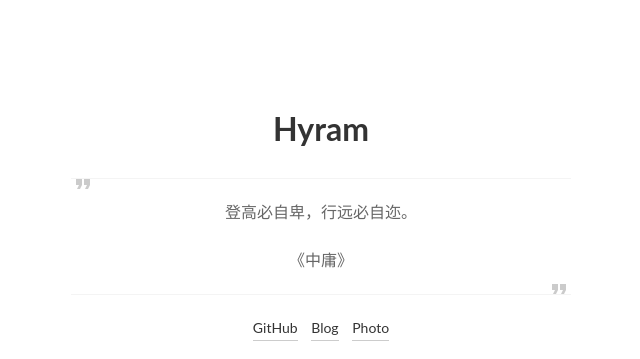
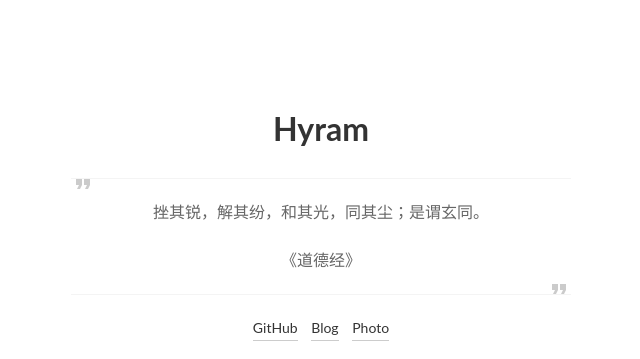
Before and after one commit to HyramTang/hyram.net, a plain HTML site: page index.html in a window 1280 px wide. Shown: the top 359 px of the page, without its empty margins (319-959 px from the left). Drawn offline with nearby package versions, Linux system fonts and the light colour scheme.

Commit message:
edit the quotes

```diff
--- a/index.html
+++ b/index.html
@@ -1,12 +1,13 @@
 <!doctype html>
 <html>
+
 <head>
-    <meta charset="utf-8"/>
+    <meta charset="utf-8" />
     <meta http-equiv="X-UA-Compatible" content="IE=edge">
     <meta name="viewport" content="width=device-width, initial-scale=1, maximum-scale=1">
     <title>Homepage &middot; Hyram</title>
-    <link rel="icon" href="favicon.ico" type="image/x-icon"/>
-    <link rel="stylesheet" type="text/css" href="assets/css/main.css"/>
+    <link rel="icon" href="favicon.ico" type="image/x-icon" />
+    <link rel="stylesheet" type="text/css" href="assets/css/main.css" />
 </head>
 
 <body>
@@ -15,8 +16,8 @@
             <div class="header">
                 <h1>Hyram</h1>
                 <div class="quote">
-                <p class="quote-text animate-init">登高必自卑，行远必自迩。</p>
-                <p class="quote-author animate-init">《中庸》<strong></strong></p>
+                    <p class="quote-text animate-init">挫其锐，解其纷，和其光，同其尘；是谓玄同。</p>
+                    <p class="quote-author animate-init">《道德经》<strong></strong></p>
                 </div>
             </div>
             <div class="menu">
@@ -29,7 +30,7 @@
                 <span class="location-text animate-init">GuangDong - China</span>
             </div>
             <div class="relocating">
-            Copy this page from <a href="https://github.com/iissnan/iissnan.github.com" >iissnan</a>
+                Copy this page from <a href="https://github.com/iissnan/iissnan.github.com">iissnan</a>
             </div>
         </div>
     </div>
@@ -38,7 +39,7 @@
         $(document).ready(function () {
             var delay = 1;
             var DELAY_STEP = 200;
-        var animationOptions = { opacity: 1, top: 0};
+            var animationOptions = { opacity: 1, top: 0 };
 
             $('h1').animate(animationOptions).promise()
                 .pipe(animateMain)
@@ -65,7 +66,7 @@
                 }).promise().done(animationQuote);
             }
 
-        function animationQuote() {}
+            function animationQuote() { }
 
             $(document.body).on('keydown', function (event) {
                 // Press 'b' key
@@ -81,4 +82,5 @@
         });
     </script>
 </body>
+
 </html>
```
Lines whose indentation alone changed are shown as unchanged.
